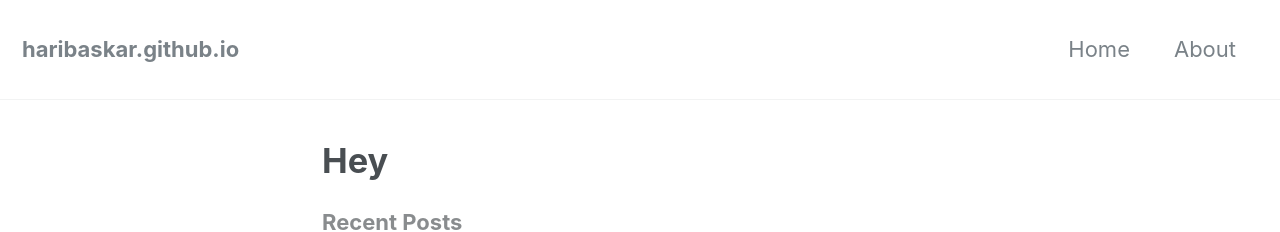
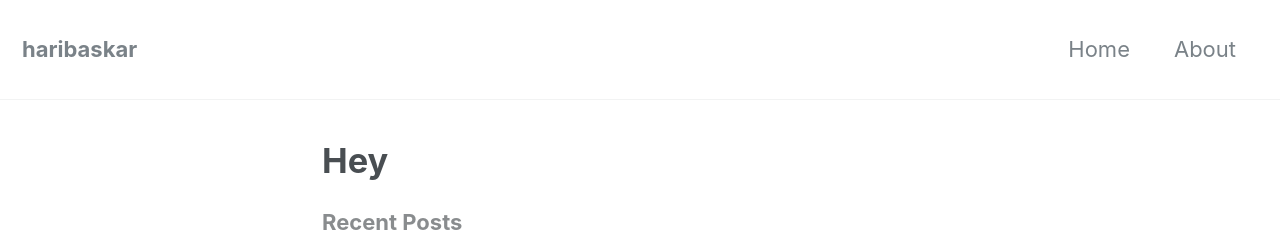
Before and after one commit to haribaskar/haribaskar.github.io, a Jekyll site: the page built from index.md, in a window 1280 px wide. Shown: the top 232 px of the page. Built offline with Jekyll 4.4.1, drawn with Linux system fonts in a browser that asks for light colours; nearby versions of some CDN libraries; our own code applies the rules of GitHub Pages for plain Markdown files; the list of posts is cut into pages by our own code.

Commit message:
Update _config.yml

```diff
--- a/_config.yml
+++ b/_config.yml
@@ -9,7 +9,7 @@ minimal_mistakes_skin    : "default" # "air", "aqua", "contrast", "dark", "dirt"
 
 # Site Settings
 locale                   : "en-US"
-title                    : "haribaskar.github.io"
+title                    : "haribaskar"
 title_separator          : "-"
 name                     : "Hari Baskar"
 description              : "This is haribaskar's blog."
```
